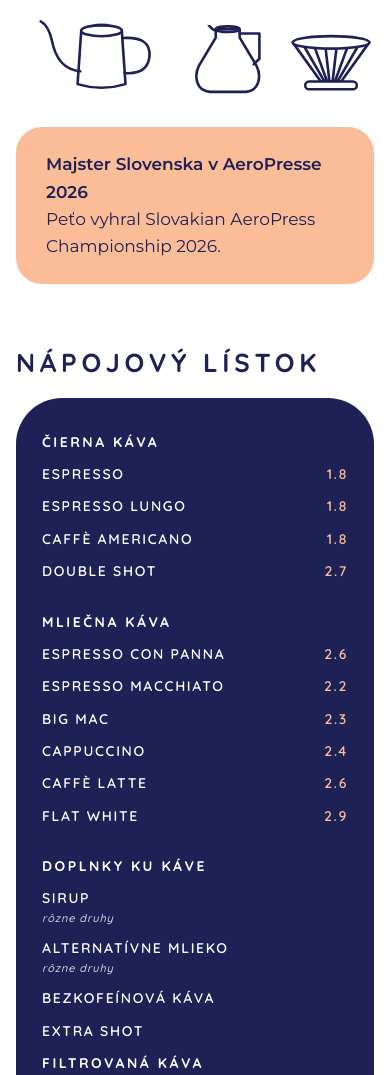
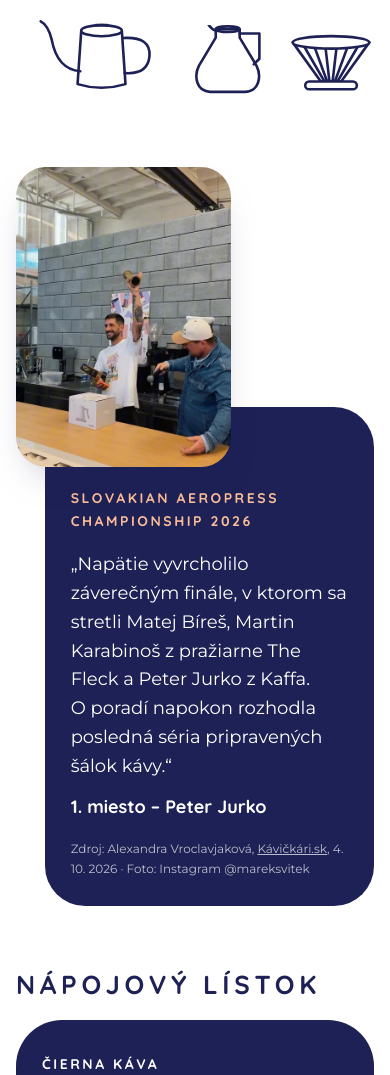
Before and after one commit to Donimikk/nasha-prezentacny-web, a plain HTML site: page site/index.html in a window 390 px wide. Shown: the part 5953-7028 px from the top of the page. Drawn offline with Linux system fonts and the light colour scheme.

Commit message:
Replace AeroPress card with quoted report section; sync cake text

```diff
--- a/site/css/site.css
+++ b/site/css/site.css
@@ -163,7 +163,17 @@ h1, h2, h3 { font-family: var(--display); font-weight: 700; line-height: 1.15; }
   .filter .txt { margin-left: 60%; width: 38%; }
   .filter .cups2 { margin: 36px 0 0 6%; display: flex; gap: 22px; align-items: end; }
   .filter .cups2 [data-art] { color: var(--navy); }
-  .filter .champ { margin: 32px 4% 0 -8%; border-radius: 26px; padding: 24px 30px; }
+
+  /* 6b award: one navy object between sections, photo leaning out of its left edge */
+  .award { min-height: 380px; padding-top: 40px; }
+  .award .pic { left: 12%; top: 0; width: 17%; height: 360px; z-index: 3; }
+  .award .card { margin: 0 6% 0 22%; border-radius: 40px; padding: 44px 48px 40px 15%; }
+  .award .card .t { color: var(--peach); }
+  .award blockquote { margin: 18px 0 0; }
+  .award blockquote p { font-size: 18px; max-width: 58ch; }
+  .award .place { margin-top: 12px; font-family: var(--display); font-weight: 700; }
+  .award .src { margin-top: 18px; font-size: 12px; opacity: .7; }
+  .award .src a { color: inherit; }
 
   /* 7 menu: navy block, peach block dropped and overlapping, photos standing on edges */
   .menu { min-height: 1200px; }
@@ -229,7 +239,7 @@ h1, h2, h3 { font-family: var(--display); font-weight: 700; line-height: 1.15; }
     .stage .flow { margin-left: 0 !important; margin-right: 0 !important; width: auto !important; }
     .story .strip.flow { margin-left: calc(-1 * var(--gutter)) !important; margin-right: 8% !important; }
     .menu .two.flow { margin: -28px 0 0 6% !important; }
-    .roast .only, .roast .shop, .filter .champ, .team .pe { margin-left: 0 !important; margin-right: 0 !important; width: auto !important; }
+    .roast .only, .roast .shop, .team .pe { margin-left: 0 !important; margin-right: 0 !important; width: auto !important; }
     .stage { height: auto !important; display: flex; flex-direction: column; }
     .stage > .abs { position: relative; left: auto !important; top: auto !important; right: auto !important;
       bottom: auto !important; width: auto !important; }
@@ -263,7 +273,9 @@ h1, h2, h3 { font-family: var(--display); font-weight: 700; line-height: 1.15; }
     .esp .band .ph.lift { margin-top: -40px; }
     .filter .panel { height: 460px; margin-right: 14%; }
     .filter .origami { height: 240px; margin: -140px 0 0 52%; }
-    .filter .txt { margin-top: 28px; } .filter .champ { margin-top: 24px; }
+    .filter .txt { margin-top: 28px; }
+    .award .pic { height: 300px; margin: 0 40% 0 0; }
+    .award .card { margin: -60px 0 0 8% !important; padding: 80px 26px 28px; }
     .menu .title { margin-bottom: 20px; }
     .menu .cols { grid-template-columns: 1fr; }
     .menu .one { padding: 36px 26px; margin-right: 4%; }
--- a/site/index.html
+++ b/site/index.html
@@ -116,11 +116,20 @@
       <h2>Filter zalievaný ručne.</h2>
       <p class="lead" style="margin-top:18px">V60 zalievame ručne v&nbsp;drippri Origami s&nbsp;kónickým filtrom, AeroPress pripravujeme z&nbsp;18&nbsp;g čerstvo namletej kávy. A každý deň máme čerstvý batch brew z&nbsp;Fellow Aiden — filter z&nbsp;tej istej výberovej kávy, hotový hneď.</p>
     <div class="cups2" aria-hidden="true"><span data-art="kettle" style="width:150px"></span><span data-art="server" style="width:90px"></span><span data-art="dripper" style="width:100px"></span></div>
-    <div class="champ pe">
-      <b>Majster Slovenska v AeroPresse 2026</b>
-      <p>Peťo vyhral Slovakian AeroPress Championship 2026.</p>
     </div>
-    </div>
+  </section>
+
+  <!-- 6b AeroPress championship: one object between sections, text quoted from the organisers' report -->
+  <section class="stage award">
+    <div class="abs ph pic"><img src="img/peto-aeropress.webp" alt="Finále Slovakian AeroPress Championship 2026" style="object-position:40% 35%" width="506" height="900" loading="lazy" decoding="async"></div>
+    <figure class="flow card nv">
+      <figcaption class="t">Slovakian AeroPress Championship 2026</figcaption>
+      <blockquote>
+        <p>„Napätie vyvrcholilo záverečným finále, v&nbsp;ktorom sa stretli Matej Bíreš, Martin Karabinoš z&nbsp;pražiarne The Fleck a&nbsp;Peter Jurko z&nbsp;Kaffa. O&nbsp;poradí napokon rozhodla posledná séria pripravených šálok kávy.“</p>
+        <p class="place">1. miesto – Peter Jurko</p>
+      </blockquote>
+      <p class="src">Zdroj: Alexandra Vroclavjaková, <a href="https://kavickari.sk/nulty-rocnik-aeropress-championship/">Kávičkári.sk</a>, 4. 10. 2026 · Foto: Instagram @mareksvitek</p>
+    </figure>
   </section>
 
   <!-- 7 menu -->
@@ -191,7 +200,7 @@
   <section class="stage cakes">
     <div class="flow txt">
       <h2>Ku káve niečo sladké.</h2>
-      <p class="lead" style="margin-top:18px">Koláče nám pečú lokálne cukrárky.</p>
+      <p class="lead" style="margin-top:18px">Koláče od lokálnych cukrárok.</p>
     </div>
     <div class="abs ph big"><img src="img/kolac-karamel.webp" alt="Koláč s karamelom a arašidmi" width="1050" height="1400" loading="lazy" decoding="async"></div>
     <div class="abs ph small"><img src="img/pecivo.webp" alt="Pečivo z pekárne" width="720" height="900" loading="lazy" decoding="async"></div>
@@ -211,7 +220,7 @@
     <div class="abs n1 nv"><span class="who">Za barom aj v&nbsp;pražiarni</span></div>
     <div class="abs ph p1"><img src="img/ivona-peto.webp" alt="Ivona a Peťo" style="object-position:40% 30%" width="438" height="505" loading="lazy" decoding="async"></div>
     <div class="abs ph p2"><img src="img/cupping.webp" alt="Cupping Vranovské sŕkanie" width="720" height="900" loading="lazy" decoding="async"></div>
-    <div class="abs ph p3"><img src="img/peto-aeropress.webp" alt="Peťo na Slovakian AeroPress Championship 2026" style="object-position:40% 35%" width="506" height="900" loading="lazy" decoding="async"></div>
+    <div class="abs ph p3"><img src="img/filter-nalievanie.webp" alt="Nalievanie filtrovanej kávy do šálok" width="817" height="900" loading="lazy" decoding="async"></div>
   </section>
 </main>
 
```
Also changed, not shown: docs/mockups/e-final.html (+1 -1 lines), site/img/filter-nalievanie.webp (added), 1 other file.
